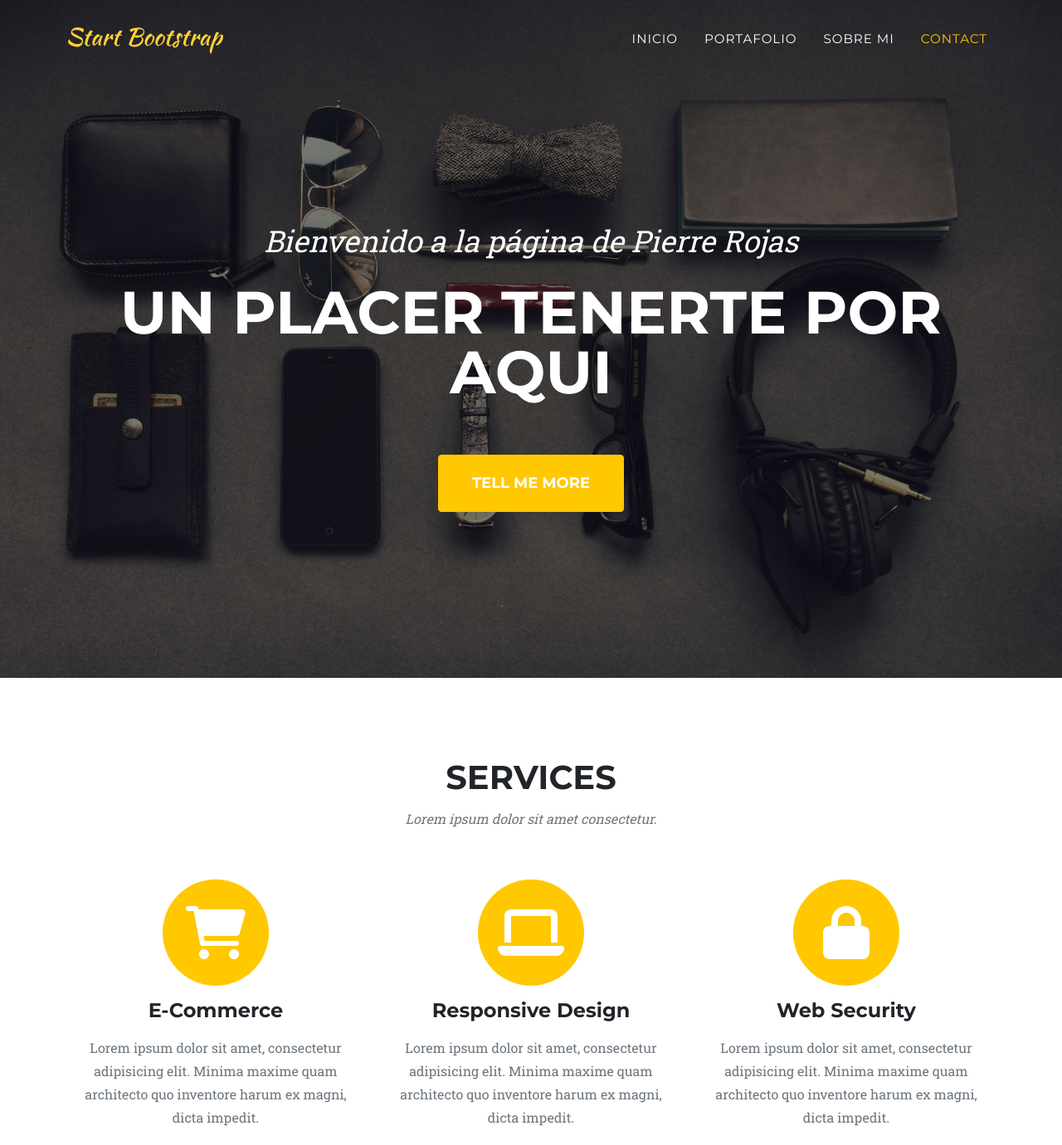
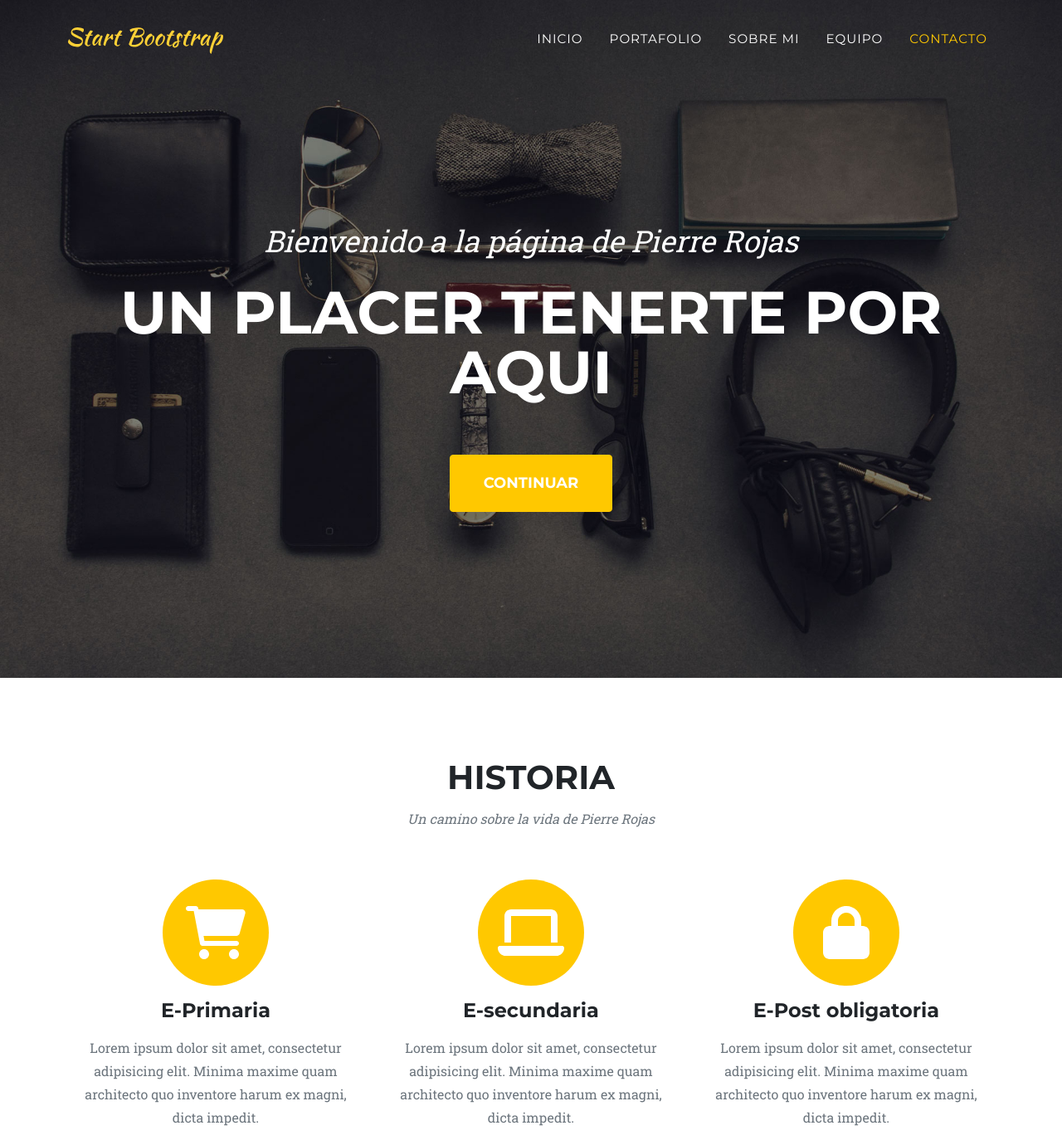
Before and after one commit to peka-13/pierre, a plain HTML site: page index.html in a window 1280 px wide. Shown: the top 1380 px of the page at 83% size. Drawn offline with nearby package versions, Linux system fonts and the light colour scheme.

Commit message:
Add files via upload

```diff
--- a/index.html
+++ b/index.html
@@ -30,7 +30,8 @@
                         <li class="nav-item"><a class="nav-link" href="#services">INICIO</a></li>
                         <li class="nav-item"><a class="nav-link" href="#portfolio">PORTAFOLIO</a></li>
                         <li class="nav-item"><a class="nav-link" href="#about">SOBRE MI</a></li>
-                        <li class="nav-item"><a class="nav-link" href="#contact">Contact</a></li>
+                        <li class="nav-item"><a class="nav-link" href="#EQUIPO">EQUIPO</a></li>
+                        <li class="nav-item"><a class="nav-link" href="#contact">CONTACTO</a></li>
                     </ul>
                 </div>
             </div>
@@ -40,15 +41,15 @@
             <div class="container">
                 <div class="masthead-subheading">Bienvenido a la página de Pierre Rojas</div>
                 <div class="masthead-heading text-uppercase">Un placer tenerte por aqui</div>
-                <a class="btn btn-primary btn-xl text-uppercase" href="#services">Tell Me More</a>
+                <a class="btn btn-primary btn-xl text-uppercase" href="#services">CONTINUAR</a>
             </div>
         </header>
         <!-- Services-->
         <section class="page-section" id="services">
             <div class="container">
                 <div class="text-center">
-                    <h2 class="section-heading text-uppercase">Services</h2>
-                    <h3 class="section-subheading text-muted">Lorem ipsum dolor sit amet consectetur.</h3>
+                    <h2 class="section-heading text-uppercase">HISTORIA</h2>
+                    <h3 class="section-subheading text-muted">Un camino sobre la vida de Pierre Rojas</h3>
                 </div>
                 <div class="row text-center">
                     <div class="col-md-4">
@@ -56,7 +57,7 @@
                             <i class="fas fa-circle fa-stack-2x text-primary"></i>
                             <i class="fas fa-shopping-cart fa-stack-1x fa-inverse"></i>
                         </span>
-                        <h4 class="my-3">E-Commerce</h4>
+                        <h4 class="my-3">E-Primaria</h4>
                         <p class="text-muted">Lorem ipsum dolor sit amet, consectetur adipisicing elit. Minima maxime quam architecto quo inventore harum ex magni, dicta impedit.</p>
                     </div>
                     <div class="col-md-4">
@@ -64,7 +65,7 @@
                             <i class="fas fa-circle fa-stack-2x text-primary"></i>
                             <i class="fas fa-laptop fa-stack-1x fa-inverse"></i>
                         </span>
-                        <h4 class="my-3">Responsive Design</h4>
+                        <h4 class="my-3">E-secundaria</h4>
                         <p class="text-muted">Lorem ipsum dolor sit amet, consectetur adipisicing elit. Minima maxime quam architecto quo inventore harum ex magni, dicta impedit.</p>
                     </div>
                     <div class="col-md-4">
@@ -72,7 +73,7 @@
                             <i class="fas fa-circle fa-stack-2x text-primary"></i>
                             <i class="fas fa-lock fa-stack-1x fa-inverse"></i>
                         </span>
-                        <h4 class="my-3">Web Security</h4>
+                        <h4 class="my-3">E-Post obligatoria</h4>
                         <p class="text-muted">Lorem ipsum dolor sit amet, consectetur adipisicing elit. Minima maxime quam architecto quo inventore harum ex magni, dicta impedit.</p>
                     </div>
                 </div>
```
